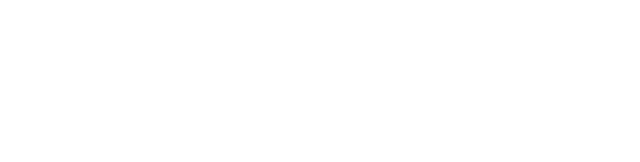
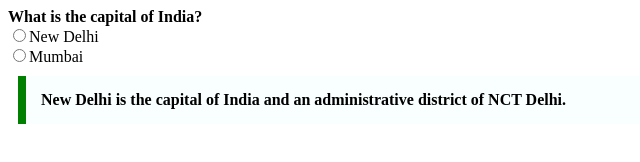
Before and after one commit to acciojob/trivia-sahilkumar013, a website: page main.html in a window 1280 px wide. Shown: the whole page, without its empty margins (0-640 px from the left). Drawn offline with Linux system fonts and the light colour scheme.

Commit message:
created a submission

```diff
--- a/main.html
+++ b/main.html
@@ -10,6 +10,13 @@
 	<!-- the entire body must be written by student -->
     <script type="text/javascript" src="./script.js">
 </script>
+	<form action="">
+    <label for=""><b>What is the capital of India?</b></label><br>
+    <input type="radio">New Delhi<br>
+    <input type="radio">Mumbai
+    <blockquote cite="https://en.wikipedia.org/wiki/New_Delhi">New Delhi is the capital of India and an administrative district of NCT Delhi.</blockquote>
+
+</form>
 
 </body>
 
--- a/styles.css
+++ b/styles.css
@@ -1,2 +1,9 @@
-
 /* Your CSS Code here. */
+blockquote{
+	max-width: 600px;
+	margin: 10px;
+	padding: 15px;
+	border-left: 8px solid green;
+	background-color: #f8fffe;
+	font-weight: bold;
+}
```
